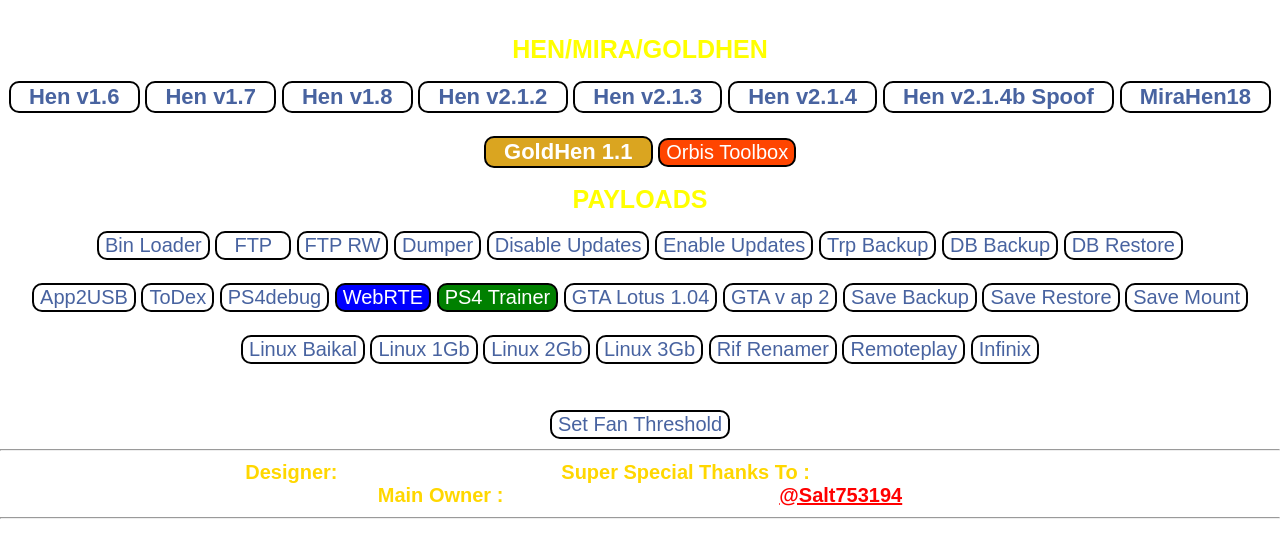
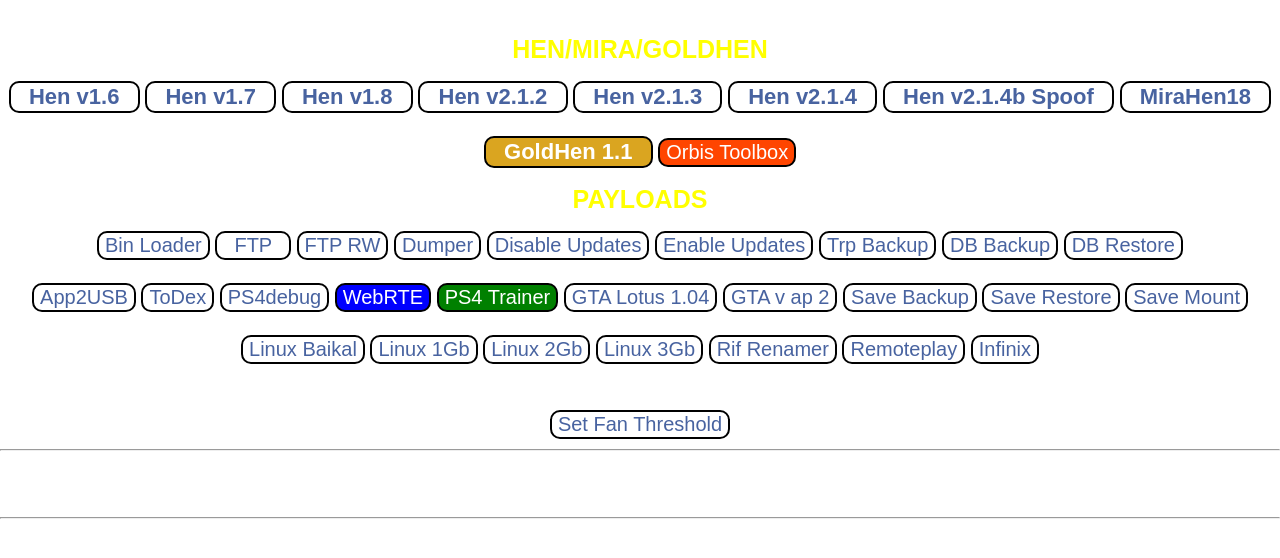
Before and after one commit to sami-ror-tech/505-main, a plain HTML site: page index.html in a window 1280 px wide. Shown: the part 90-648 px from the top of the page. Drawn offline with Linux system fonts and the light colour scheme.

Commit message:
Add files via upload

```diff
--- a/index.html
+++ b/index.html
@@ -144,7 +144,7 @@ header div{
 <button style='font-size:20px;text-align:center;color:#4863A0' class="pointer" onMouseOver="msgs.innerHTML='Set the desired temperature to further rotate the fan, which is active until the console is cut off. (Default 69 degrees)'"; onmouseout="msgs.innerHTML='Night King Lite 5.05 FW'" onclick="load_fanthresh(); return false"> Set Fan Threshold </button>
 <br>
 <hr>
-<a style='font-size:20px;text-align:center;color:#FFD700;'>Designer: <a style='font-size:20px;text-align:center;color:white;'> Amirhossein Kianfard.<a style='font-size:20px;text-align:center;color:#FFD700;'> Super Special Thanks To :<a style='font-size:20px;text-align:center;color:white;'>Leeful , AlAzif , SiSTRo. </a><br><a style='font-size:20px;text-align:center;color:#FFD700;'>Main Owner : <a style='font-size:20px;text-align:center;color:white;'>SALT - Find Us In Telegram:&nbsp;<a href="http://t.me/Salt753194" style='font-size:20px;text-align:center;color:red;'>@Salt753194</a>
+<a style='font-size:20px;text-align:center;color:#FFD700;'> <a style='font-size:20px;text-align:center;color:white;'> <a style='font-size:20px;text-align:center;color:#FFD700;'> <a style='font-size:20px;text-align:center;color:white;'> </a><br><a style='font-size:20px;text-align:center;color:#FFD700;'> <a style='font-size:20px;text-align:center;color:white;'>&nbsp;<a href="" style='font-size:20px;text-align:center;color:red;'></a>
 <hr>
 
 <br><br><br><br><br><br>
```
